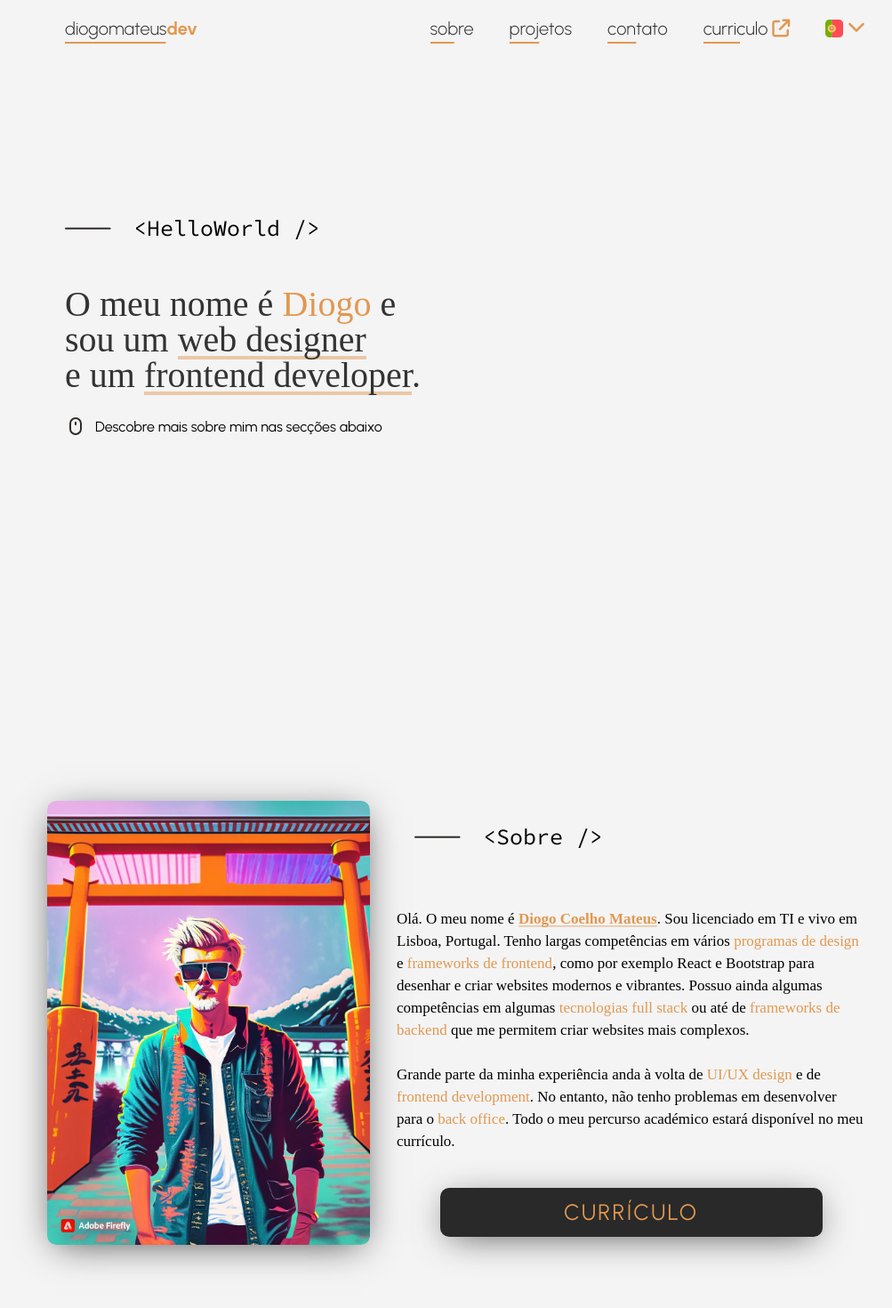
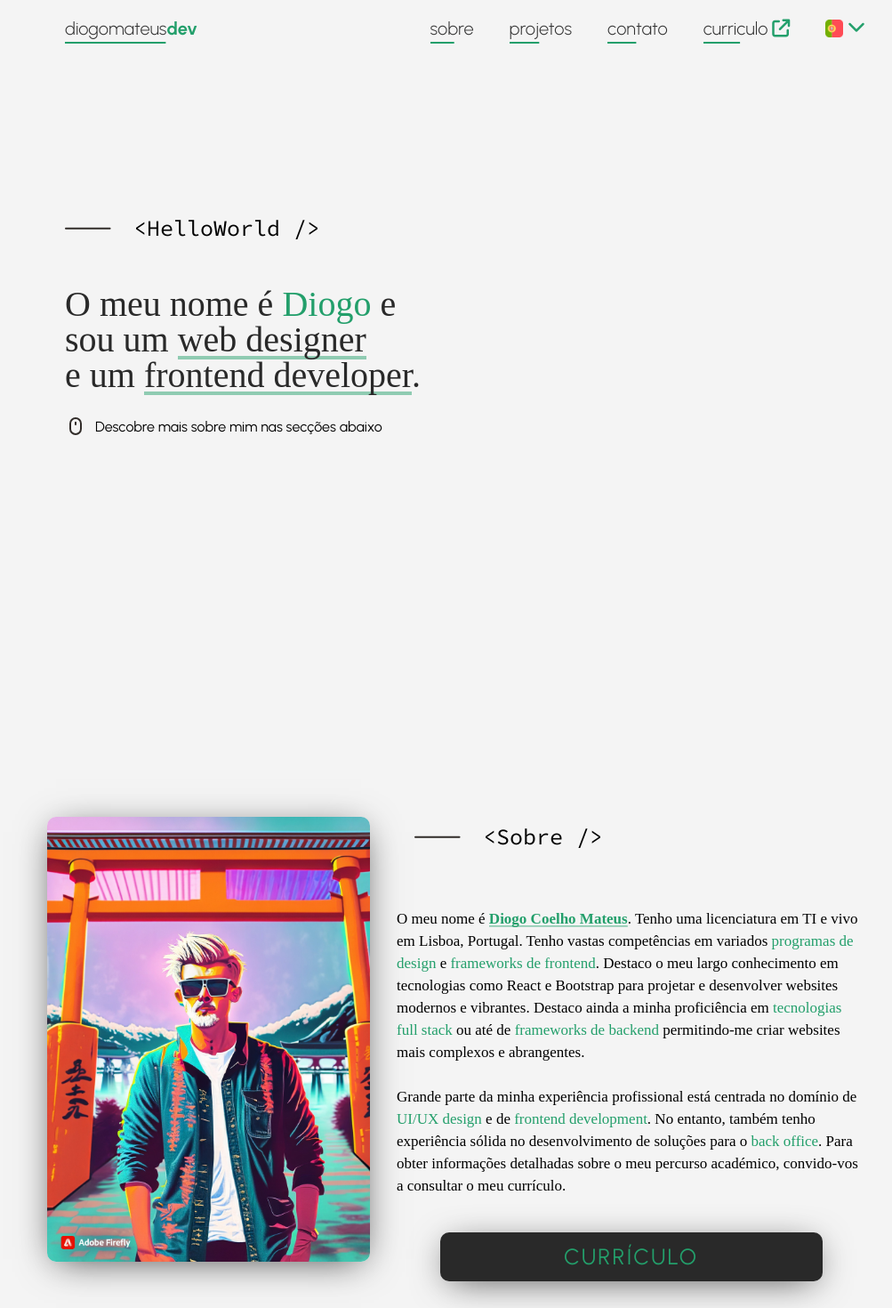
Before and after one commit to djo098/Portfolio, a React (Create React App) app: page / in a window 1280 px wide. Shown: the top 1470 px of the page at 89% size, without its empty margins (117-1120 px from the left). Built offline with nearby package versions, Linux system fonts and the light colour scheme; a web font is replaced by a local one.

Commit message:
Changes on about and cta color

```diff
--- a/src/components/Navbar.js
+++ b/src/components/Navbar.js
@@ -1,6 +1,7 @@
 import React from "react";
 // import ReactDOM from "react-dom/client";
 import "../styles/Navbar.scss";
+import "../styles/App.scss";
 import Pdf from "../documents/CV pt.pdf";
 import Pt from "../images/portugal.png";
 import En from "../images/united-kingdom.png";
@@ -25,8 +26,11 @@ const Navbar = () => {
       <div className="container">
         <div className="nav-menu">
           <a href="#home" id="home" className="active" onClick={activate}>
-            diogomateus<span id="dev">dev</span>{" "}
-            <i className="fa-solid fa-bars" style={{ color: "#333333" }}></i>
+            diogomateus
+            <span id="dev" className="cta">
+              dev
+            </span>{" "}
+            <i className="fa-solid fa-bars cta" style={{ color: "#333333" }}></i>
           </a>
           <a href="#sobre" id="sobre" onClick={activate}>
             sobre
@@ -39,19 +43,13 @@ const Navbar = () => {
           </a>
           <a href={Pdf} target="_blank" rel="noreferrer" id="curriculo">
             curriculo{" "}
-            <i
-              className="fa-solid fa-arrow-up-right-from-square"
-              style={{ color: "#e19851" }}
-            ></i>
+            <i className="fa-solid fa-arrow-up-right-from-square cta"></i>
           </a>
 
           <div className="dropdown">
             <p className="language">
-              <img src={Pt} className="flag" alt="portuguese flag" /> &nbsp; {" "}
-              <i
-                className="fa-solid fa-chevron-down"
-                style={{ color: "#e19851" }}
-              ></i>
+              <img src={Pt} className="flag" alt="portuguese flag" /> &nbsp;{" "}
+              <i className="fa-solid fa-chevron-down cta"></i>
             </p>
             <div className="dropdown-content">
               <a href="/en" id="en">
@@ -61,7 +59,7 @@ const Navbar = () => {
           </div>
 
           <div className="dropdown burger-menu">
-            <i className="fa-solid fa-bars" style={{ color: "#e19851" }}></i>
+            <i className="fa-solid fa-bars cta"></i>
             <div className="dropdown-content-burger">
               <a href="#sobre" id="sobre2" onClick={activate}>
                 sobre
@@ -74,10 +72,7 @@ const Navbar = () => {
               </a>
               <a href={Pdf} target="_blank" rel="noreferrer" id="curriculo">
                 currículo{" "}
-                <i
-                  className="fa-solid fa-arrow-up-right-from-square"
-                  style={{ color: "#e19851" }}
-                ></i>
+                <i className="fa-solid fa-arrow-up-right-from-square cta"></i>
               </a>
             </div>
           </div>
--- a/src/components/Sobre.js
+++ b/src/components/Sobre.js
@@ -1,5 +1,5 @@
 import React from "react";
-import Button from "./Button"
+import Button from "./Button";
 import "../styles/AboutMe.scss";
 import pfp from "../images/Firefly guy in sunglasses posing in front of a Torii Gate 30397.jpg";
 import pfpSmall from "../images/bizniz.png";
@@ -17,29 +17,35 @@ const AboutMe = () => {
           </div>
           <div className="header">
             <LineSvg className="Svg1" /> <h1>&#60;Sobre /&#62;</h1>
-            <img src={pfpSmall} className="pfp-small" alt="small profile pic"/>
+            <img src={pfpSmall} className="pfp-small" alt="small profile pic" />
           </div>
           <div className="about-me-content">
             <p>
-              Olá. O meu nome é{" "}
-              <span className="attention bold underline">Diogo Coelho Mateus</span>. Sou
-              licenciado em TI e vivo em Lisboa, Portugal. Tenho largas
-              competências em vários{" "}
+              O meu nome é{" "}
+              <span className="attention bold underline">
+                Diogo Coelho Mateus
+              </span>
+              . Tenho uma licenciatura em TI e vivo em Lisboa, Portugal. Tenho
+              vastas competências em variados{" "}
               <span className="attention">programas de design</span> e{" "}
-              <span className="attention">frameworks de frontend</span>, como
-              por exemplo React e Bootstrap para desenhar e criar websites modernos e
-              vibrantes. Possuo ainda algumas competências em algumas{" "}
-              <span className="attention">tecnologias full stack</span> ou até de{" "}
-              <span className="attention">frameworks de backend</span> que me permitem criar websites mais complexos.
-              <br /><br />
-              Grande parte da minha experiência anda à volta de{" "}
-              <span className="attention">UI/UX design</span> e de{" "}
+              <span className="attention">frameworks de frontend</span>. Destaco
+              o meu largo conhecimento em tecnologias como React e Bootstrap
+              para projetar e desenvolver websites modernos e vibrantes. Destaco
+              ainda a minha proficiência em{" "}
+              <span className="attention">tecnologias full stack</span> ou até
+              de <span className="attention">frameworks de backend</span>{" "}
+              permitindo-me criar websites mais complexos e abrangentes.
+              <br />
+              <br />
+              Grande parte da minha experiência profissional está centrada no
+              domínio de <span className="attention">UI/UX design</span> e de{" "}
               <span className="attention">frontend development</span>. No
-              entanto, não tenho problemas em desenvolver para o{" "}
-              <span className="attention">back office</span>. Todo o meu
-              percurso académico estará disponível no meu currículo.
+              entanto, também tenho experiência sólida no desenvolvimento de
+              soluções para o <span className="attention">back office</span>.
+              Para obter informações detalhadas sobre o meu percurso académico,
+              convido-vos a consultar o meu currículo.
             </p>
-            <Button content="currículo"/>
+            <Button content="currículo" />
           </div>
         </div>
       </div>
--- a/src/styles/AboutMe.scss
+++ b/src/styles/AboutMe.scss
@@ -1,3 +1,5 @@
+@use './library' as lib;
+
 .about {
     height: auto;
     margin: 100px 0;
@@ -63,7 +65,7 @@
             }
 
             .attention {
-                color: #e19851;
+                color: lib.$cta-color;
             }
 
             .bold {
@@ -72,8 +74,8 @@
 
             .underline {
                 background:
-                    linear-gradient(to right, #e199517b, #e198517b),
-                    linear-gradient(to right, #333,#e19851, #e19851);
+                    linear-gradient(to right, lib.$cta-alpha-color, lib.$cta-alpha-color),
+                    linear-gradient(to right, lib.$dark-cta-color,lib.$cta-color, lib.$cta-color);
                 background-size: 100% 0.1em, 0 0.1em;
                 background-position: 100% 100%, 0 100%;
                 background-repeat: no-repeat;
@@ -111,7 +113,7 @@
                     position: relative;
                     width: 100px;
                     border-radius: 100%;
-                    border: solid 1px #333;
+                    border: solid 1px lib.$dark-cta-color;
                     margin: 0 20px 0 auto;
                 }
             }
--- a/src/styles/App.scss
+++ b/src/styles/App.scss
@@ -1,6 +1,12 @@
+@use './library' as lib;
+
 body {
-  background-color: #f4f4f4;
+  background-color: lib.$bg-color;
   font-family: 'Urbanist', sans-serif;
+}
+
+.cta {
+  color: lib.$cta-color;
 }
 
 .container {
--- a/src/styles/Button.scss
+++ b/src/styles/Button.scss
@@ -1,8 +1,10 @@
+@use './library' as lib;
+
 .button {
     display: block;
     text-decoration: none;
-    background-color: #292929;
-    color: #e19851;
+    background-color: lib.$dark-cta-color;
+    color: lib.$cta-color;
     text-transform: uppercase;
     font-size: 25px;
     line-height: 25px;
@@ -23,8 +25,8 @@
 
     &:hover {
         transform: translateY(5px);
-        background-color: #e19851;
-        color: #292929;
+        background-color: lib.$cta-color;
+        color: lib.$dark-cta-color;
         box-shadow: none;
     }
 }
--- a/src/styles/Hero.scss
+++ b/src/styles/Hero.scss
@@ -1,3 +1,5 @@
+@use './library' as lib;
+
 .hero {
     height: 100vh;
     cursor: default;
@@ -29,24 +31,25 @@
             font-family: 'Averia Serif Libre';
             font-size: 40px;
             font-weight: 400;
-            color: #333;
+            color: lib.$dark-cta-color;
             margin-top: 50px;
             line-height: 40px;
 
             .attention {
-                color: #e19851;
+                color: lib.$cta-color;
             }
 
             .underline {
                 background:
-                    linear-gradient(to right, #e199517b, #e198517b),
-                    linear-gradient(to right, #333,#e19851, #e19851);
+                    linear-gradient(to right, lib.$cta-alpha-color, lib.$cta-alpha-color),
+                    linear-gradient(to right, lib.$dark-cta-color, lib.$cta-color, lib.$cta-color);
                 background-size: 100% 0.1em, 0 0.1em;
                 background-position: 100% 100%, 0 100%;
                 background-repeat: no-repeat;
                 transition: background-size 200ms;
 
-                &:hover, &focus {
+                &:hover,
+                &focus {
                     background-size: 0 0.1em, 100% 0.1em;
                 }
             }
@@ -70,8 +73,8 @@
 
 @media screen and (max-width: 728px) {
     .front-text {
-      font-size: 35px !important;
-      line-height: 35px !important;
-      // margin: 0px 131.5px !important;
+        font-size: 35px !important;
+        line-height: 35px !important;
+        // margin: 0px 131.5px !important;
     }
-  }
+}
--- a/src/styles/Navbar.scss
+++ b/src/styles/Navbar.scss
@@ -1,3 +1,5 @@
+@use './library' as lib;
+
 .nav-bar {
     z-index: 2;
     width: 100%;
@@ -6,7 +8,7 @@
     font-size: 20px;
     display: block;
 
-    background: #f4f4f4;;
+    background: lib.$bg-color;
 
     .nav-menu {
         position: relative;
@@ -30,12 +32,12 @@
         display: inline-block;
         position: relative;
         padding: 20px;
-        color: #333;
+        color: lib.$text-color;
         text-decoration: none !important;
         cursor: pointer;
 
         #dev {
-            color: #e19851;
+            color: lib.$cta-color;
             font-weight: 700;
         }
     }
@@ -48,7 +50,7 @@
         height: 2px;
         bottom: 15px;
         left: 20px;
-        background-color: #e19851;
+        background-color: lib.$cta-color;
         transform-origin: bottom left;
         transition: transform 0.2s ease-out;
     }
@@ -90,14 +92,14 @@
             width: 84.813px;
             display: none;
             position: absolute;
-            background-color: #292929;
+            background-color: lib.$dark-cta-color;
             border-radius: 0px 0px 10px 10px;
 
             a {
                 float: none;
                 display: block;
                 text-align: left;
-                color: #e19851;
+                color: lib.$cta-color;
             }
         }
 
@@ -107,14 +109,14 @@
         }
 
         &:hover {
-            background-color: #292929;
+            background-color: lib.$dark-cta-color;
 
             i {
                 transform: rotate(-180deg);
             }
 
             p {
-                color: #e19851;
+                color: lib.$cta-color;
             }
 
         }
@@ -155,12 +157,12 @@
                 position: absolute;
                 right: 0;
                 margin-top: 20px;
-                background-color: #292929;
+                background-color: lib.$dark-cta-color;
 
                 a {
                     display: block;
                     position: relative;
-                    color: #e19851;
+                    color: lib.$cta-color;
                 }
 
                 i {
@@ -176,7 +178,7 @@
                 height: 2px;
                 bottom: 15px;
                 left: 20px;
-                background-color: #e19851;
+                background-color: lib.$cta-color;
                 transform-origin: bottom left;
                 transition: transform 0.2s ease-out;
             }
--- /dev/null
+++ b/src/styles/_library.scss
@@ -0,0 +1,5 @@
+$text-color: #333;
+$cta-color: #239f6b;
+$cta-alpha-color: #239f6b7b;
+$bg-color: #f4f4f4;
+$dark-cta-color: #292929;
```
